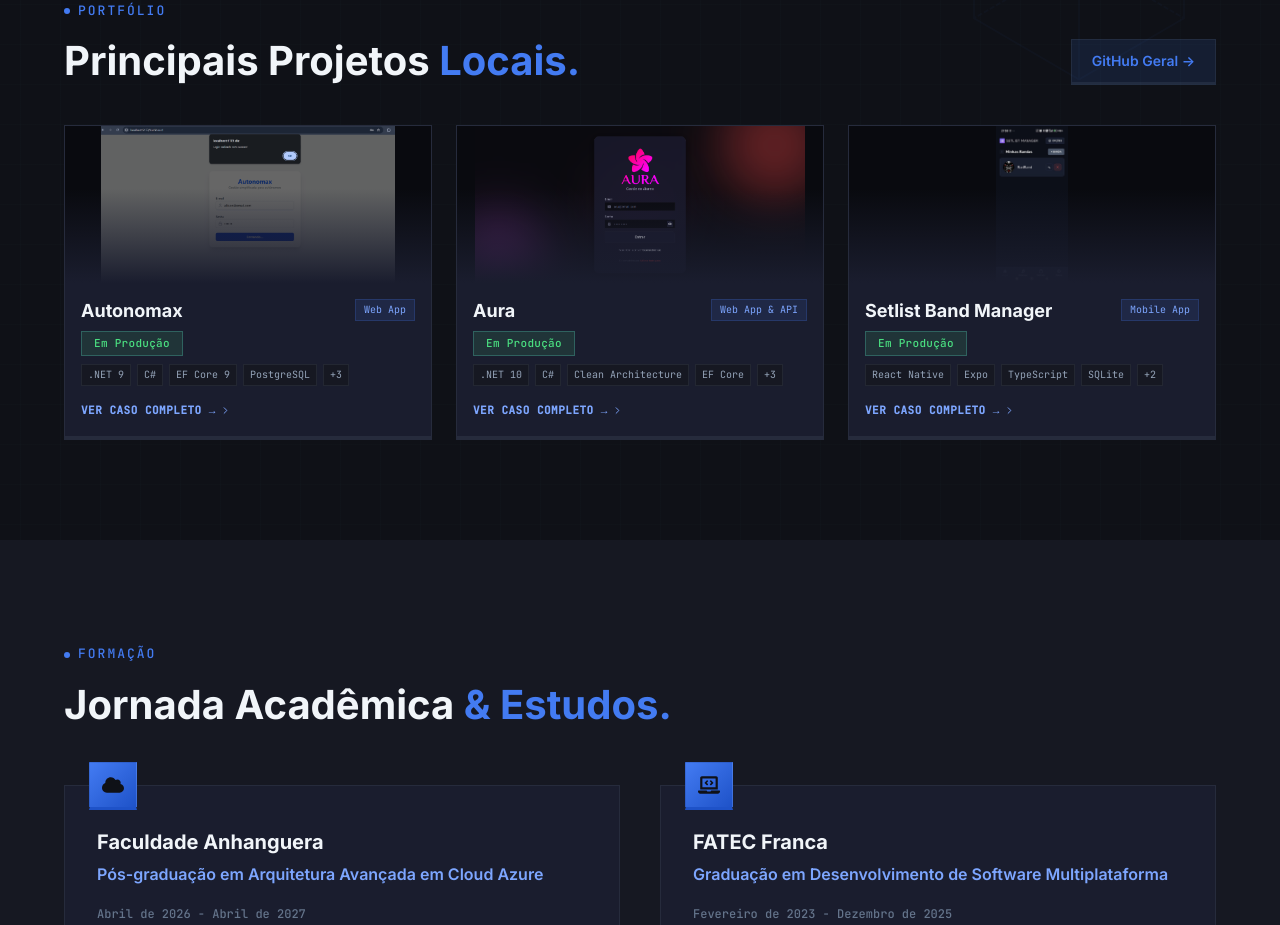
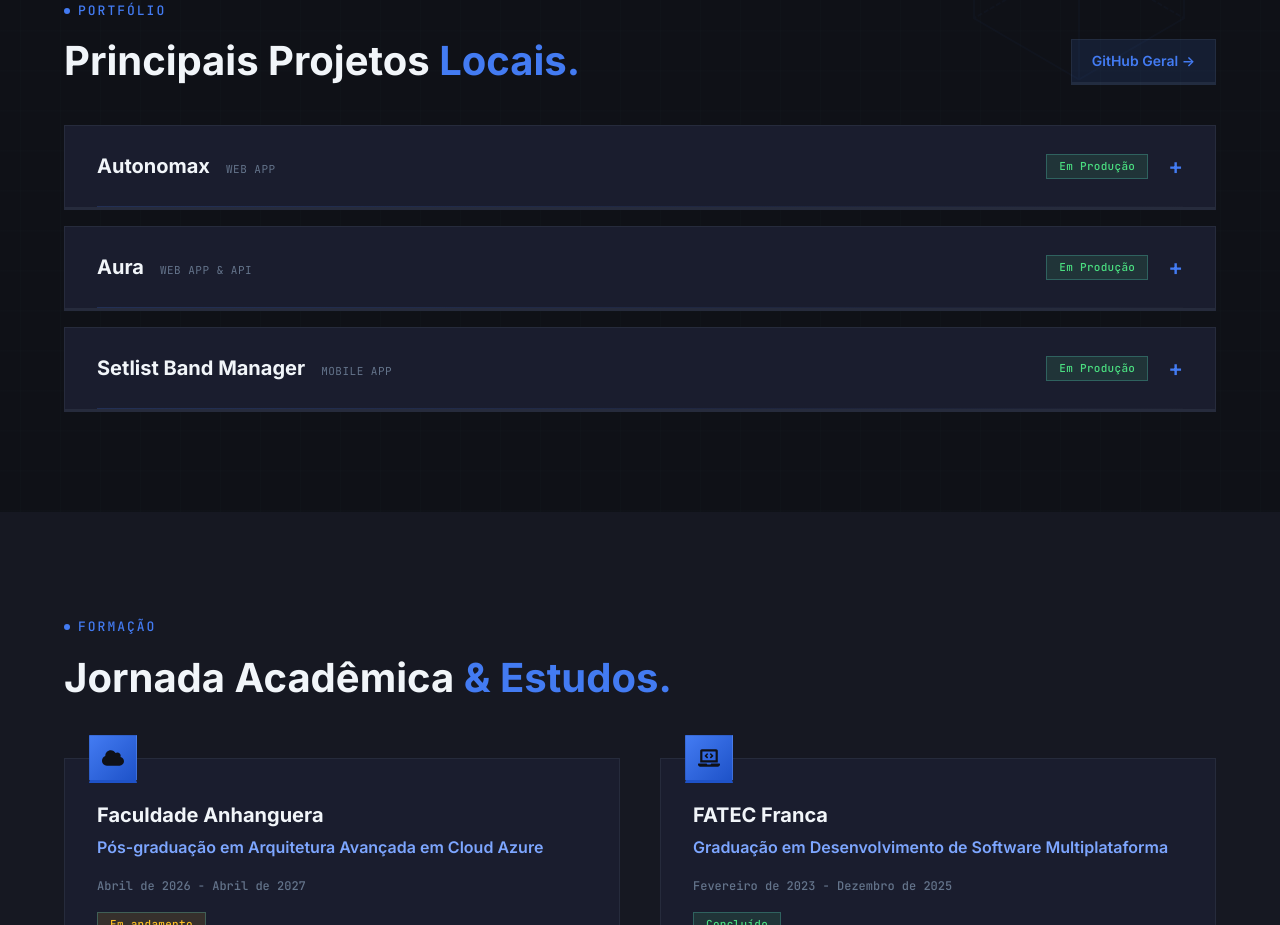
Before and after one commit to allisonrps/Projeto-PortifolioDev, a React (Vite) app: page / in a window 1280 px wide. Shown: the part 1618-2543 px from the top of the page. Built offline with nearby package versions, Linux system fonts and the light colour scheme.

Commit message:
feat: adiciona preloader tecnologico HUD reativo e refatora secao de projetos para accordion expansivel de alto padrao

```diff
--- a/src/components/Projects/Projects.jsx
+++ b/src/components/Projects/Projects.jsx
@@ -80,27 +80,10 @@ export default function Projects({ lang }) {
   const [activeImageIndex, setActiveImageIndex] = useState(0);
   const [lightboxImage, setLightboxImage] = useState(null);
 
-  const handleCardClick = (id) => {
-    setExpandedProjectId(id);
-    setActiveImageIndex(0);
-    // Scroll smoothly to section top to keep the expanded content fully visible
-    const el = document.getElementById('projects');
-    if (el) {
-      window.scrollTo({
-        top: el.offsetTop - 72,
-        behavior: 'smooth',
-      });
-    }
-  };
-
-  const handleClose = () => {
-    setExpandedProjectId(null);
+  const handleHeaderClick = (id) => {
+    setExpandedProjectId((prev) => (prev === id ? null : id));
     setActiveImageIndex(0);
   };
-
-  const activeProject = projects.find((p) => p.id === expandedProjectId);
-  const details = activeProject ? projectDetails[activeProject.id][lang] : null;
-  const badgeProps = activeProject ? (statusMap[activeProject.status][lang] || statusMap.concluido[lang]) : null;
 
   return (
     <AnimatedSection id="projects" className={styles.projects}>
@@ -121,95 +104,74 @@ export default function Projects({ lang }) {
           </a>
         </div>
 
-        <div style={{ position: 'relative' }}>
-          <AnimatePresence mode="wait">
-            {!expandedProjectId ? (
-              /* ── Grid/Carousel List View (Cards Compactos) ── */
-              <motion.div
-                key="list"
-                initial={{ opacity: 0, y: 20 }}
-                animate={{ opacity: 1, y: 0 }}
-                exit={{ opacity: 0, y: -20 }}
-                transition={{ duration: 0.3 }}
-                className={styles.projectsGrid}
-              >
+        <div className={styles.accordionContainer}>
           {projects.map((p) => {
+            const isOpen = expandedProjectId === p.id;
             const cardBadge = statusMap[p.status][lang] || statusMap.concluido[lang];
             const typeText = p.type[lang] || p.type.pt;
-                  const summaryText = p.summary[lang] || p.summary.pt;
+            const details = projectDetails[p.id][lang];
 
             return (
+              <div key={p.id} className={`${styles.accordionItem} ${isOpen ? styles.accordionItemOpen : ''}`}>
+                {/* Header Row */}
                 <div
-                      key={p.id}
-                      className={styles.simpleCard}
-                      onClick={() => handleCardClick(p.id)}
+                  className={styles.accordionHeader}
+                  onClick={() => handleHeaderClick(p.id)}
+                  role="button"
+                  tabIndex={0}
+                  onKeyDown={(e) => {
+                    if (e.key === 'Enter' || e.key === ' ') {
+                      handleHeaderClick(p.id);
+                    }
+                  }}
                 >
-                      <div className={styles.simpleImageWrapper}>
-                        <img src={p.image} alt={p.title} loading="lazy" />
-                        <div className={styles.simpleImageOverlay} />
+                  <div className={styles.headerLeft}>
+                    <h3 className={styles.projectTitle}>{p.title}</h3>
+                    <span className={styles.projectType}>{typeText}</span>
                   </div>
-
-                      <div className={styles.simpleCardBody}>
-                        <div className={styles.simpleHeader}>
-                          <h3 className={styles.simpleTitle}>{p.title}</h3>
-                          <span className={styles.simpleCardType}>{typeText}</span>
-                        </div>
-
-                        <div style={{ display: 'flex' }}>
+                  <div className={styles.headerRight}>
                     <Badge text={cardBadge.text} variant={cardBadge.variant} />
-                        </div>
-
-                        {/* Stacks do projeto */}
-                        <div className={styles.simpleStacks}>
-                          {p.stacks.slice(0, 4).map((tech) => (
-                            <span key={tech} className={styles.simpleStackBadge}>
-                              {tech}
-                            </span>
-                          ))}
-                          {p.stacks.length > 4 && (
-                            <span className={styles.simpleStackBadge}>+{p.stacks.length - 4}</span>
-                          )}
-                        </div>
-
-                        <span className={styles.expandPrompt}>
-                          {t.projectCaseDetails} <FiChevronRight />
+                    <span className={`${styles.iconPlus} ${isOpen ? styles.rotated : ''}`}>
+                      {isOpen ? '−' : '+'}
                     </span>
                   </div>
                 </div>
-                  );
-                })}
-              </motion.div>
-            ) : (
-              /* ── Expanded Detail Case-Study View (Detalhada) ── */
+
+                {/* Separator line */}
+                <div className={styles.separatorLine} />
+
+                {/* Collapsible Content */}
+                <AnimatePresence initial={false}>
+                  {isOpen && (
                     <motion.div
-                key="expanded"
-                initial={{ opacity: 0, scale: 0.98 }}
-                animate={{ opacity: 1, scale: 1 }}
-                exit={{ opacity: 0, scale: 0.98 }}
-                transition={{ duration: 0.3, type: 'spring', damping: 25 }}
-                className={styles.expandedCard}
+                      initial={{ height: 0, opacity: 0 }}
+                      animate={{ height: 'auto', opacity: 1 }}
+                      exit={{ height: 0, opacity: 0 }}
+                      transition={{ duration: 0.35, ease: [0.04, 0.62, 0.23, 0.98] }}
+                      style={{ overflow: 'hidden' }}
                     >
+                      <div className={styles.accordionContent}>
                         <div className={styles.expandedGrid}>
                           {/* Left Col — Giant Image / Click to open Lightbox */}
                           <div
                             className={styles.expandedImageArea}
-                    onClick={() => setLightboxImage(activeProject.images ? activeProject.images[activeImageIndex] : activeProject.image)}
+                            onClick={() => setLightboxImage(p.images ? p.images[activeImageIndex] : p.image)}
                             title="Clique para abrir imagem em tela cheia"
                           >
                             <img
-                      src={activeProject.images ? activeProject.images[activeImageIndex] : activeProject.image}
-                      alt={`${activeProject.title} screenshot ${activeImageIndex + 1}`}
+                              src={p.images ? p.images[activeImageIndex] : p.image}
+                              alt={`${p.title} screenshot ${activeImageIndex + 1}`}
                             />
                             <div className={styles.expandedOverlay} />
 
-                    {activeProject.images && activeProject.images.length > 1 && (
+                            {p.images && p.images.length > 1 && (
                               <>
                                 {/* Img Carousel Navigation Arrows */}
                                 <button
                                   className={styles.imgArrowLeft}
                                   onClick={(e) => {
                                     e.stopPropagation();
-                            setActiveImageIndex(prev => prev === 0 ? activeProject.images.length - 1 : prev - 1);
+                                    setActiveImageIndex((prev) => (prev === 0 ? p.images.length - 1 : prev - 1));
                                   }}
                                   type="button"
                                   aria-label="Imagem anterior"
@@ -220,7 +182,7 @@ export default function Projects({ lang }) {
                                   className={styles.imgArrowRight}
                                   onClick={(e) => {
                                     e.stopPropagation();
-                            setActiveImageIndex(prev => prev === activeProject.images.length - 1 ? 0 : prev + 1);
+                                    setActiveImageIndex((prev) => (prev === p.images.length - 1 ? 0 : prev + 1));
                                   }}
                                   type="button"
                                   aria-label="Próxima imagem"
@@ -230,7 +192,7 @@ export default function Projects({ lang }) {
 
                                 {/* Img Indicator Dots */}
                                 <div className={styles.imgDots}>
-                          {activeProject.images.map((_, idx) => (
+                                  {p.images.map((_, idx) => (
                                     <button
                                       key={idx}
                                       className={`${styles.imgDot} ${idx === activeImageIndex ? styles.imgDotActive : ''}`}
@@ -249,25 +211,7 @@ export default function Projects({ lang }) {
 
                           {/* Right Col — Detailed Info */}
                           <div className={styles.expandedInfoArea}>
-                    <button
-                      className={styles.closeExpandedBtn}
-                      onClick={handleClose}
-                      type="button"
-                      aria-label="Voltar para lista"
-                    >
-                      <FiX />
-                    </button>
-
-                    <div className={styles.expandedHeader}>
-                      <h3 className={styles.expandedTitle}>{activeProject.title}</h3>
-                      <span className={styles.expandedType}>{activeProject.type[lang] || activeProject.type.pt}</span>
-                    </div>
-
-                    <div className={styles.expandedBadgeRow}>
-                      <Badge text={badgeProps.text} variant={badgeProps.variant} />
-                    </div>
-
-                    <p className={styles.expandedSummary}>{activeProject.summary[lang] || activeProject.summary.pt}</p>
+                            <p className={styles.expandedSummary}>{p.summary[lang] || p.summary.pt}</p>
 
                             {/* Detailed Curriculum/README list of features */}
                             {details && (
@@ -283,7 +227,7 @@ export default function Projects({ lang }) {
                             )}
 
                             <div className={styles.expandedStacks}>
-                      {activeProject.stacks.map((tech) => (
+                              {p.stacks.map((tech) => (
                                 <span key={tech} className={styles.expandedStackBadge}>
                                   {tech}
                                 </span>
@@ -291,9 +235,9 @@ export default function Projects({ lang }) {
                             </div>
 
                             <div className={styles.expandedLinks}>
-                      {activeProject.githubUrl && (
+                              {p.githubUrl && (
                                 <a
-                          href={activeProject.githubUrl}
+                                  href={p.githubUrl}
                                   target="_blank"
                                   rel="noopener noreferrer"
                                   className={styles.expandedLink}
@@ -301,9 +245,9 @@ export default function Projects({ lang }) {
                                   <FaGithub /> {t.projectBtnCode}
                                 </a>
                               )}
-                      {activeProject.liveUrl && (
+                              {p.liveUrl && (
                                 <a
-                          href={activeProject.liveUrl}
+                                  href={p.liveUrl}
                                   target="_blank"
                                   rel="noopener noreferrer"
                                   className={styles.expandedLink}
@@ -311,19 +255,16 @@ export default function Projects({ lang }) {
                                   <FiExternalLink /> {t.projectBtnDemo}
                                 </a>
                               )}
-                      <button
-                        onClick={handleClose}
-                        className={styles.expandedLink}
-                        style={{ marginLeft: 'auto', cursor: 'pointer', background: 'transparent' }}
-                      >
-                        {t.projectBackToList}
-                      </button>
+                            </div>
                           </div>
                         </div>
                       </div>
                     </motion.div>
                   )}
                 </AnimatePresence>
+              </div>
+            );
+          })}
         </div>
       </div>
 
--- a/src/components/Projects/Projects.module.css
+++ b/src/components/Projects/Projects.module.css
@@ -47,140 +47,106 @@
   transform: translateY(-1px);
 }
 
-/* ── Grid/Carousel list view of simple cards ── */
-.projectsGrid {
-  display: grid;
-  grid-template-columns: repeat(3, 1fr);
-  gap: 24px;
+/* ── Accordion List View ── */
+.accordionContainer {
+  display: flex;
+  flex-direction: column;
+  gap: 16px;
+  width: 100%;
 }
 
-.simpleCard {
+.accordionItem {
   background: var(--bg-card);
   border: 1px solid var(--border);
-  border-bottom: 4px solid var(--border);
+  border-bottom: 3px solid var(--border);
   border-radius: 0;
-  overflow: hidden;
   transition: all var(--transition-normal);
-  cursor: pointer;
-  display: flex;
-  flex-direction: column;
-  height: 100%;
-}
-
-.simpleCard:hover {
-  border-color: var(--accent);
-  border-bottom-color: var(--accent);
-  transform: translateY(-4px);
-  box-shadow: 0 8px 24px rgba(67, 123, 242, 0.15);
-}
-
-.simpleImageWrapper {
-  width: 100%;
-  aspect-ratio: 21 / 9; /* Panoramic compact ratio */
-  overflow: hidden;
-  position: relative;
-  background: #090a0f;
-}
-
-.simpleImageWrapper img {
-  width: 100%;
-  height: 100%;
-  object-fit: contain;
-  transition: transform 0.5s ease;
-}
-
-.simpleCard:hover .simpleImageWrapper img {
-  transform: scale(1.03);
-}
-
-.simpleImageOverlay {
-  position: absolute;
-  inset: 0;
-  background: linear-gradient(to top, var(--bg-card) 0%, transparent 60%);
-  pointer-events: none;
-}
-
-.simpleCardBody {
-  padding: 16px;
-  display: flex;
-  flex-direction: column;
-  flex: 1;
-  gap: 8px;
-}
-
-.simpleHeader {
-  display: flex;
-  justify-content: space-between;
-  align-items: flex-start;
-  gap: 8px;
-}
-
-.simpleTitle {
-  font-size: 18px;
-  font-weight: 700;
-  color: var(--white);
-  line-height: 1.3;
-}
-
-.simpleCardType {
-  font-size: 10px;
-  color: var(--accent-light);
-  font-family: var(--font-mono);
-  background: var(--accent-glow);
-  padding: 2px 8px;
-  border-radius: 0;
-  border: 1px solid rgba(67, 123, 242, 0.2);
-}
-
-.simpleSummary {
-  font-size: 13px;
-  color: var(--text-secondary);
-  line-height: 1.6;
-  display: -webkit-box;
-  -webkit-line-clamp: 3;
-  -webkit-box-orient: vertical;
   overflow: hidden;
 }
 
-.simpleStacks {
-  display: flex;
-  flex-wrap: wrap;
-  gap: 6px;
-  margin-top: auto;
+.accordionItem:hover,
+.accordionItemOpen {
+  border-color: var(--accent);
+  border-bottom-color: var(--accent);
+  box-shadow: 0 0 25px rgba(67, 123, 242, 0.1);
 }
 
-.simpleStackBadge {
-  font-size: 10px;
-  color: var(--text-secondary);
-  background: var(--bg-secondary);
-  border: 1px solid var(--border);
-  padding: 2px 6px;
-  font-family: var(--font-mono);
+.accordionHeader {
+  display: flex;
+  justify-content: space-between;
+  align-items: center;
+  padding: 24px 32px;
+  cursor: pointer;
+  transition: background var(--transition-fast);
+  user-select: none;
 }
 
-.expandPrompt {
+.accordionHeader:hover {
+  background: rgba(67, 123, 242, 0.04);
+}
+
+.headerLeft {
+  display: flex;
+  align-items: baseline;
+  gap: 16px;
+}
+
+.projectTitle {
+  font-size: 20px;
+  font-weight: 700;
+  color: var(--white);
+  transition: color var(--transition-fast);
+}
+
+.accordionHeader:hover .projectTitle {
+  color: var(--accent-light);
+}
+
+.projectType {
   font-size: 11px;
-  font-weight: 700;
-  color: var(--accent-light);
+  color: var(--text-muted);
   font-family: var(--font-mono);
   text-transform: uppercase;
   letter-spacing: 0.5px;
-  margin-top: 8px;
+}
+
+.headerRight {
   display: flex;
   align-items: center;
-  gap: 4px;
+  gap: 20px;
+}
+
+.iconPlus {
+  font-size: 22px;
+  color: var(--accent);
+  font-weight: 600;
+  transition: transform var(--transition-normal);
+  display: inline-block;
+  line-height: 1;
+}
+
+.rotated {
+  transform: rotate(180deg);
+  color: var(--accent-light);
+}
+
+.separatorLine {
+  height: 1px;
+  background: linear-gradient(90deg, rgba(67, 123, 242, 0.2) 0%, rgba(255, 255, 255, 0.01) 100%);
+  margin: 0 32px;
+}
+
+.accordionContent {
+  padding: 32px;
+  background: rgba(8, 9, 12, 0.35);
 }
 
 /* ── Expanded Detail Card ── */
-.expandedCard {
-  background: var(--bg-card);
-  border: 2px solid var(--accent);
-  border-bottom: 8px solid var(--accent);
-  border-radius: 0;
-  overflow: hidden;
-  position: relative;
-  box-shadow: var(--shadow-lg);
-  min-height: 500px;
+.expandedGrid {
+  display: grid;
+  grid-template-columns: 1.2fr 1fr;
+  min-height: 460px;
+  border: 1px solid rgba(255, 255, 255, 0.03);
 }
 
 .expandedGrid {
@@ -418,9 +384,6 @@
 }
 
 @media (max-width: 960px) {
-  .projectsGrid {
-    grid-template-columns: 1fr;
-  }
   .expandedGrid {
     grid-template-columns: 1fr;
   }
@@ -430,6 +393,29 @@
   }
   .expandedInfoArea {
     padding: 32px 24px;
+  }
+}
+
+@media (max-width: 768px) {
+  .accordionHeader {
+    padding: 16px 20px;
+  }
+  .headerLeft {
+    flex-direction: column;
+    gap: 4px;
+    align-items: flex-start;
+  }
+  .projectTitle {
+    font-size: 17px;
+  }
+  .headerRight {
+    gap: 12px;
+  }
+  .separatorLine {
+    margin: 0 20px;
+  }
+  .accordionContent {
+    padding: 16px;
   }
 }
 
```
Also changed, not shown: src/App.jsx (+16 -1 lines), src/components/common/Preloader.jsx (added, +80 -0 lines), src/components/common/Preloader.module.css (added, +150 -0 lines). Lines whose indentation alone changed are shown as unchanged.
